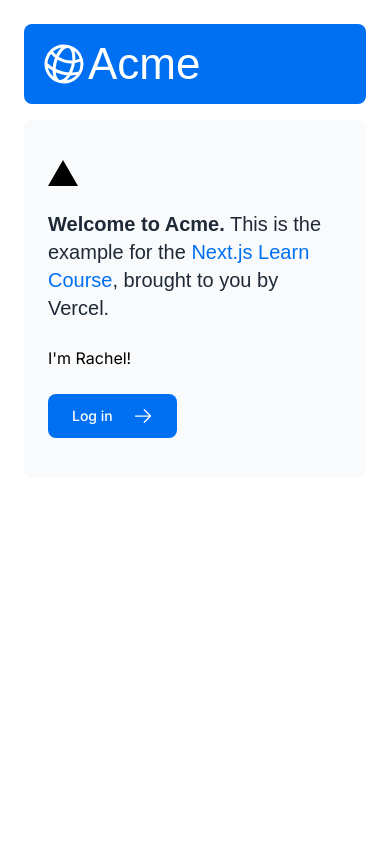
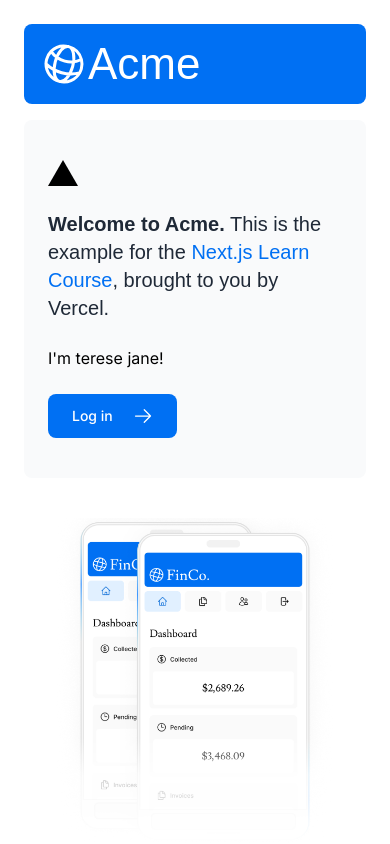
Before and after one commit to teresajane0/nextjs-dashboard, a Next.js app: page / in a window 390 px wide. Shown: the top 844 px of the page. Built offline with nearby package versions, Linux system fonts and the light colour scheme; a web font is replaced by a local one.

Commit message:
Added sotto page

```diff
--- a/app/page.tsx
+++ b/app/page.tsx
@@ -24,7 +24,7 @@
             </a>
             , brought to you by Vercel.
           </p>
-          <h1 className="text-4xlblue-500">I'm Rachel!</h1>
+          <h1 className="text-4xlblue-500">I'm terese jane!</h1>
           <Link
             href="/login"
             className="flex items-center gap-5 self-start rounded-lg bg-blue-500 px-6 py-3 text-sm font-medium text-white transition-colors hover:bg-blue-400 md:text-base"
@@ -41,6 +41,13 @@
         className="hidden md:block"
         alt="Screenshots of the dashboard project showing desktop version"
       />
+            <Image
+        src="/hero-mobile.png"
+        width={560}
+        height={620}
+        className="block md:hidden"
+        alt="Screenshot of the dashboard project showing mobile version"
+      />
         </div>
       </div>
     </main>
--- /dev/null
+++ b/app/sotto/info.tsx
@@ -0,0 +1,4 @@
+export default function Info() {
+return <p>I HATE CODING!</p>;
+
+}
--- /dev/null
+++ b/app/sotto/page.tsx
@@ -0,0 +1,9 @@
+export default function Page() {
+    return(
+        <div>
+        <h1 className="text-3x1 font-bold">Jane</h1>
+<info />
+        </div>
+    ) ;
+
+}
```
